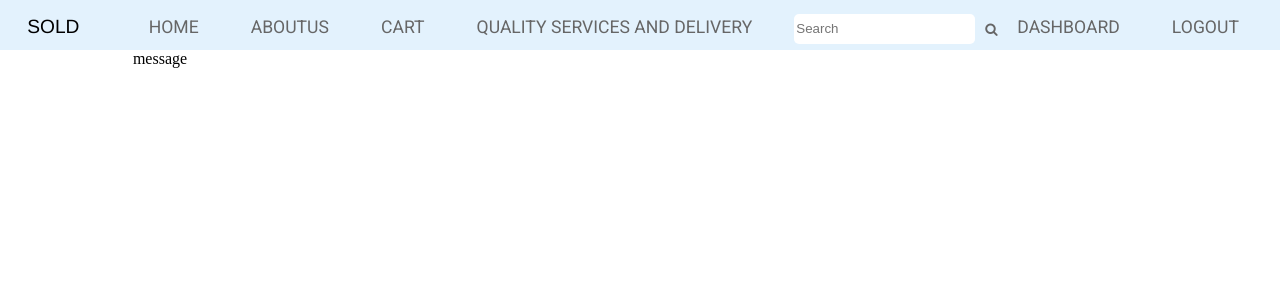
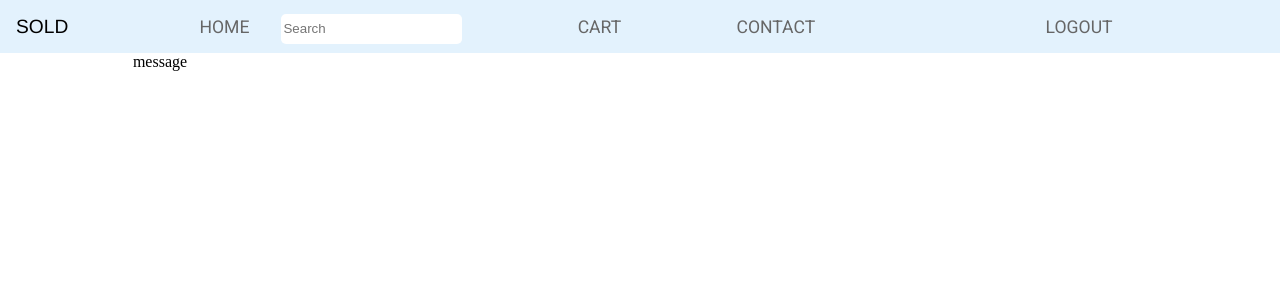
Before and after one commit to Oluwademiladeogo/sold_v2, a React (Vite) app in the folder soldclient/: page / in a window 1280 px wide. Shown: the top 300 px of the page. Built offline with nearby package versions, Linux system fonts and the light colour scheme.

Commit message:
navbar modified

```diff
--- a/soldclient/src/components/Navbar/Navbar.css
+++ b/soldclient/src/components/Navbar/Navbar.css
@@ -1,20 +1,18 @@
-
-
 body {
   margin: 0px;
 }
 .nav {
   width: 100%;
-  height: 50px;
+  height:3.3rem;
   background-color: #e3f2fd;
   -webkit-text-size-adjust: 100%;
 }
 .nav__link {
   position: relative;
   top: 0.9rem;
-  padding: 10px;
+  /* padding: 10px; */
   text-decoration: none;
-  margin-left: 2rem;
+  margin-left: 9%;
   font-size: 1.1rem;
   font-weight: 400;
   color: #666666;
@@ -30,7 +28,7 @@ body {
   color: #3d3d3d;
 }
 .nav__link__sold {
-  margin: 1.7rem;
+  margin: 1rem;
   position: relative;
   top: 0.9rem;
   font-size: 1.2rem;
@@ -56,3 +54,43 @@ body {
   margin-top: 1rem;
   margin-right: 2rem;
 }
+.grid {
+  /* position: relative; */
+  display: grid;
+  /* grid-gap: 10px; */
+}
+
+/* you can remove the lines beside and make it a little padded or largin right because of small devices */
+@media only screen and (max-width: 600px) {
+  .grid {
+    grid-template-columns: repeat(2, 1fr);
+  }
+}
+
+/* Small devices (portrait tablets and large phones, 600px and up) */
+@media only screen and (min-width: 600px) {
+  .grid {
+    grid-template-columns: repeat(2, 1fr);
+  }
+}
+
+/* Medium devices (landscape tablets, 768px and up) */
+@media only screen and (min-width: 768px) {
+  .grid {
+    grid-template-columns: repeat(3, 1fr);
+  }
+}
+
+/* Large devices (laptops/desktops, 992px and up) */
+@media only screen and (min-width: 992px) {
+  .grid {
+    grid-template-columns: repeat(4, 1fr);
+  }
+}
+
+/* Extra large devices (large laptops and desktops, 1200px and up) */
+@media only screen and (min-width: 1200px) {
+  .grid {
+    grid-template-columns: repeat(4, 1fr);
+  }
+}
--- a/soldclient/src/components/Navbar/Navbar.jsx
+++ b/soldclient/src/components/Navbar/Navbar.jsx
@@ -1,5 +1,6 @@
 import { react, useState } from "react";
 import "./Navbar.css";
+import FontLinks from "../FontLinks/FontLinks";
 const Navbar = (props) => {
   // const [token, setToken] = useState("")
   // setToken(props.token)
@@ -9,30 +10,7 @@ const Navbar = (props) => {
   };
   return (
     <>
-      <link rel="preconnect" href="https://fonts.googleapis.com" />
-      <link
-        rel="preconnect"
-        href="https://fonts.gstatic.com"
-        crossOrigin="true"
-      />
-      <link
-        href="https://fonts.googleapis.com/css2?family=Roboto&display=swap"
-        rel="stylesheet"
-      />
-      <link rel="preconnect" href="https://fonts.googleapis.com" />
-      <link
-        rel="preconnect"
-        href="https://fonts.gstatic.com"
-        crossOrigin="true"
-      />
-      <link
-        href="https://fonts.googleapis.com/css2?family=Roboto&display=swap"
-        rel="stylesheet"
-      />
-      <link
-        rel="stylesheet"
-        href="https://cdnjs.cloudflare.com/ajax/libs/font-awesome/4.7.0/css/font-awesome.min.css"
-      />
+      <FontLinks />
       <div className="nav ">
         {token === "true" ? (
           <div>
@@ -40,13 +18,8 @@ const Navbar = (props) => {
             <a href="#" className="nav__link">
               HOME
             </a>
-            <a href="#" className="nav__link">
-              ABOUTUS
-            </a>
-            <a href="#" className="nav__link">
-              CART
-            </a>
-            <a className="nav__link">QUALITY SERVICES AND DELIVERY</a>
+
+            {/* <a className="nav__link">QUALITY SERVICES AND DELIVERY</a> */}
             <input
               type="text"
               name="search"
@@ -58,16 +31,22 @@ const Navbar = (props) => {
               className="nav__button"
               onClick={buttonClickHandler}
             >
-              <i className="fa fa-search" />
+              {/* <i className="fa fa-search" /> */}
             </button>
             <a href="#" className="nav__link">
-              DASHBOARD
+              CART
+            </a>
+            <i class="fa-regular fa-user fa-2xs"></i>
+            <a href="#" className="nav__link">
+              CONTACT
+            </a>
+            <a href="#" className="nav__link">
+            <i className="fa-solid fa-user-lock fa-2xs"></i>
             </a>
             <a href="#" className="nav__link">
               LOGOUT
             </a>
           </div>
-
         ) : (
           //
           //
@@ -94,7 +73,7 @@ const Navbar = (props) => {
             <a href="#" className="nav__link">
               CART
             </a>
-            <a className="nav__link">QUALITY SERVICES AND DELIVERY</a>
+            {/* <a className="nav__link">QUALITY SERVICES AND DELIVERY</a> */}
             <input
               type="text"
               name="search"
```
